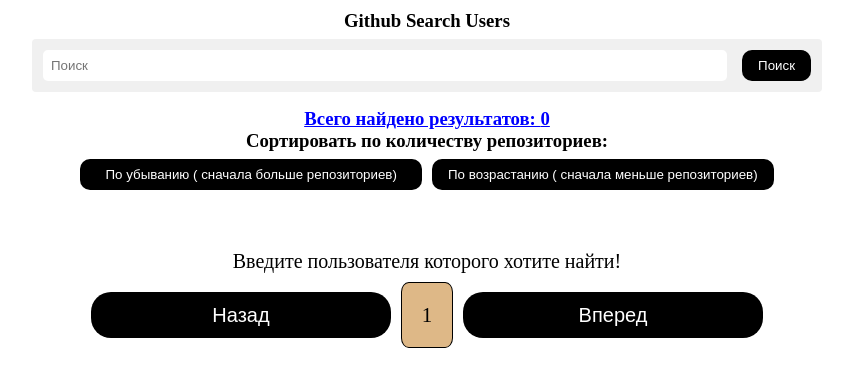
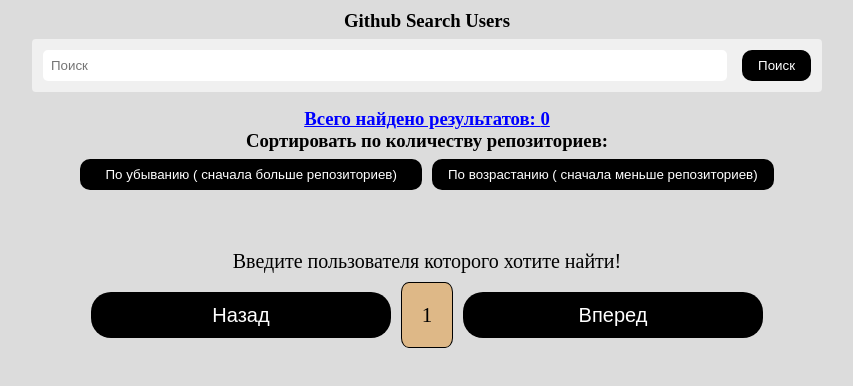
Before and after one commit to Artcode-x/git-search-ts, a React (Create React App) app: page /#/ in a window 1280 px wide. Shown: the top 386 px of the page, without its empty margins (213-1066 px from the left). Built offline with nearby package versions, Linux system fonts and the light colour scheme.

Commit message:
Создание globalStyles

```diff
--- /dev/null
+++ b/src/globalStyles/globalStyles.ts
@@ -0,0 +1,24 @@
+import { createGlobalStyle } from "styled-components"
+
+const GlobalStyles = createGlobalStyle`
+* {
+  margin: 0;
+  padding: 0;
+}
+
+:root {
+  padding-left: calc(50% - 720px);
+  padding-right: calc(50% - 720px);
+}
+
+body {
+  background-color: gainsboro;
+}
+
+button {
+    cursor: pointer;
+}
+
+`
+
+export default GlobalStyles
--- a/src/index.tsx
+++ b/src/index.tsx
@@ -1,7 +1,7 @@
 import React from "react"
 import ReactDOM from "react-dom/client"
 import App from "./components/App/App"
-import GlobalStyles from "./components/GlobalStyles/GlobalStyles"
+import GlobalStyles from "./globalStyles/globalStyles"
 import { HashRouter } from "react-router-dom"
 import { Provider } from "react-redux"
 import store from "./store/store"
--- a/src/interface/interface.ts
+++ b/src/interface/interface.ts
@@ -9,8 +9,6 @@
 }
 
 export interface IforPropsSearch {
-  // setLoading: boolean
-  // setLoading: (value: boolean) => void
   setLoading: React.Dispatch<React.SetStateAction<boolean>>
 }
 
@@ -19,8 +17,6 @@
   avatar: string
   url: string
   id: number
-  // тут неверно
-  // avatar_url: string
 }
 
 export interface Iresponse {
@@ -50,5 +46,3 @@
   type: string
   url: string
 }
-
-export interface InewCurrentPage {}
```
